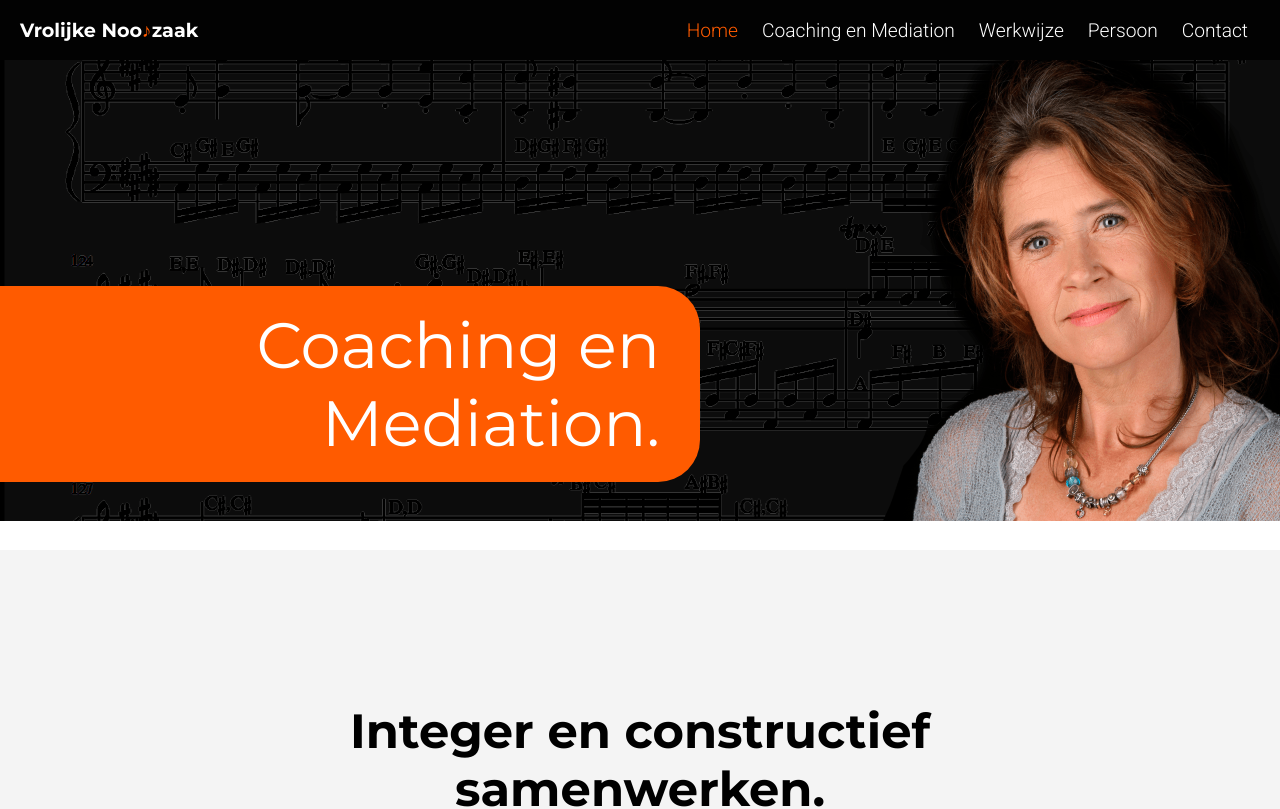
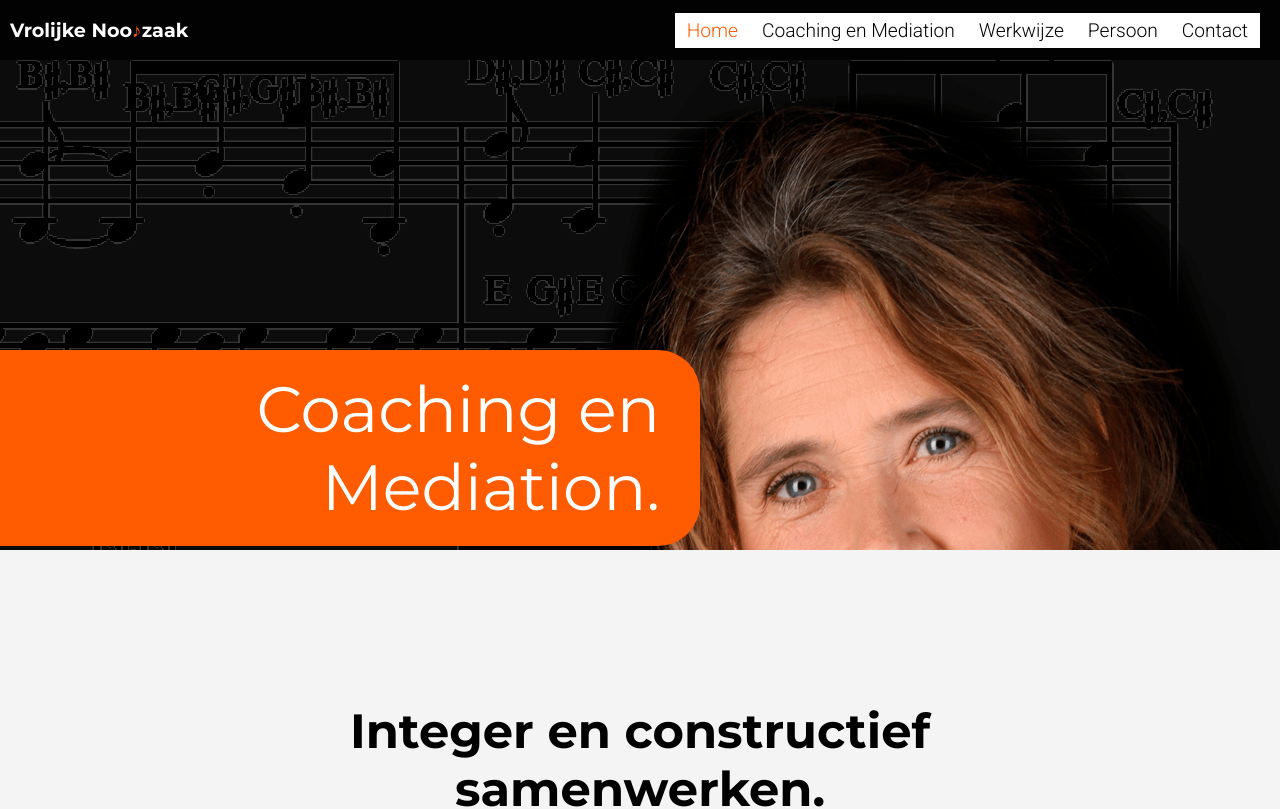
Before and after one commit to jodelajo/jet-app, a React (Create React App) app: page / in a window 1280 px wide. Shown: the top 809 px of the page. Built offline with nearby package versions, Linux system fonts and the light colour scheme.

Commit message:
mobile nav

```diff
--- a/src/App.css
+++ b/src/App.css
@@ -3,4 +3,5 @@
   flex-direction: column;
   padding: 0;
   flex: 1;
+  width: 100vw;
 }
--- a/src/components/blokBreed/BlokBreed.module.css
+++ b/src/components/blokBreed/BlokBreed.module.css
@@ -19,14 +19,14 @@
     box-shadow: 3px 3px 5px rgb(179, 179, 179, 0.5); */
     text-align: center;
     align-items: center;
-    padding: 3rem 8rem;
+    padding: 3rem 8rem 1rem 8rem;
    justify-content: center;
 }
 
 
 @media only screen and (min-width: 2000px) {
     .blocks {
-        padding-top: 10rem;
+        padding-top: 6rem;
         padding-bottom: 2rem;
     }
 
--- a/src/components/header/Header.module.css
+++ b/src/components/header/Header.module.css
@@ -1,41 +1,32 @@
-
 .header {
   display: flex;
   position: relative;
   margin: 0;
-  background: url("../../assets/slider_jet_note.png") no-repeat right top fixed;
-  width: 100%;
+  background: url("../../assets/slider_note.png");
+  width: 100vw;
   height: auto;
   background-size: contain;
-  min-height: 550px;
-  justify-content: center;
-  flex-direction: column;
-  align-items: flex-start;
+  min-height: 300px;
   z-index: -10;
-  /* border-bottom: 4px solid #ffc300; */
 }
 
 .banner {
   position: relative;
-  margin-bottom: 4rem;
-  /* overflow: hidden; */
-  width: 700px;
-  /* height: 300px; */
   animation-name: load;
   animation-timing-function: forwards;
   animation-duration: 2s;
+  margin-top: 8rem;
+  margin-bottom: 1rem;
+  width: 300px;
 }
 
 .animation {
   position: absolute;
-  left: -700px;
-  width: 700px;
-  /* height: 300px; */
+  left: -300px;
+  width: 300px;
   -webkit-animation: slide 1s forwards;
   animation: slide 1s forwards;
-  /* animation-timing-function: ease-in-out; */
 }
-
 
 @-webkit-keyframes slide {
   100% {
@@ -48,6 +39,48 @@
     left: 0;
   }
 }
+
+h1 {
+  font-size: 2rem;
+  font-weight: 500;
+  color: var(--colors-white);
+  text-align: end;
+  background-color: var(--colors-yellow);
+  /* min-width: 50%; */
+  border-bottom-right-radius: 42px;
+  border-top-right-radius: 42px;
+  padding: 10px 20px ;
+}
+
+@media only screen and (min-width: 992px){
+.header {
+  background: url("../../assets/slider_jet_note.png") no-repeat right top fixed;
+  min-height: 550px;
+  justify-content: center;
+  flex-direction: column;
+  align-items: flex-start;
+
+  /* border-bottom: 4px solid #ffc300; */
+}
+
+.banner {
+
+  margin-bottom: 4rem;
+  /* overflow: hidden; */
+  width: 700px;
+  /* height: 300px; */
+
+}
+
+.animation {
+
+  left: -700px;
+  width: 700px;
+  /* height: 300px; */
+
+  /* animation-timing-function: ease-in-out; */
+}
+
 
 h1 {
   font-size: 4rem;
@@ -63,7 +96,7 @@ h1 {
 
 .punt {
   color: var(--colors-white);
-}
+}}
 
 @media only screen and (min-width: 2000px) {
   .header {
--- a/src/components/navBar/NavBar.js
+++ b/src/components/navBar/NavBar.js
@@ -1,16 +1,115 @@
-import React from "react"
-import styles from './NavBar.module.css'
+import React, { useState } from "react";
+import styles from "./NavBar.module.css";
 import { NavLink } from "react-router-dom";
 
 export default function NavBar() {
-    return (<div className={styles.navBar}>
-        <div className={styles.name}>Vrolijke Noo<span className={styles.noot}>♪</span>zaak</div>
-        <div className={styles.menu}>
-            <NavLink exact to="/" className={styles.link} activeClassName={styles.active}>Home</NavLink>
-            <NavLink to="/coaching" className={styles.link} activeClassName={styles.active}>Coaching en Mediation</NavLink>
-            <NavLink to="/werkwijze" className={styles.link} activeClassName={styles.active}>Werkwijze</NavLink>
-            <NavLink to="/over" className={styles.link} activeClassName={styles.active}>Persoon</NavLink>
-            <NavLink to="/contact" className={styles.link} activeClassName={styles.active}>Contact</NavLink>
-        </div>
-    </div>)
+  const [checked, setChecked] = useState(false);
+
+  function handleClick() {
+    setChecked(!checked);
+  }
+
+  return (
+    <div className={styles.navBar}>
+      <div className={styles.name}>
+        Vrolijke Noo<span className={styles.noot}>♪</span>zaak
+      </div>
+
+      <label htmlFor="hamburger" className={styles.hamburgerIcon}>
+        &#9776;
+      </label>
+
+      <input
+        type="checkbox"
+        className={styles.hamburger}
+        id="hamburger"
+        checked={checked}
+        onChange={() => {
+          setChecked(!checked);
+        }}
+      />
+      {checked && (<div className={styles.menu}>
+        <NavLink
+          exact
+          to="/"
+          className={styles.link}
+          activeClassName={styles.active}
+          onClick={handleClick}
+        >
+          Home
+        </NavLink>
+        <NavLink
+          to="/coaching"
+          className={styles.link}
+          activeClassName={styles.active}
+          onClick={handleClick}
+        >
+          Coaching en Mediation
+        </NavLink>
+        <NavLink
+          to="/werkwijze"
+          className={styles.link}
+          activeClassName={styles.active}
+          onClick={handleClick}
+        >
+          Werkwijze
+        </NavLink>
+        <NavLink
+          to="/over"
+          className={styles.link}
+          activeClassName={styles.active}
+          onClick={handleClick}
+        >
+          Persoon
+        </NavLink>
+        <NavLink
+          to="/contact"
+          className={styles.link}
+          activeClassName={styles.active}
+          onClick={handleClick}
+        >
+          Contact
+        </NavLink>
+      </div>)}
+
+      {!checked && (<div className={styles.menuWeb}>
+        <NavLink
+          exact
+          to="/"
+          className={styles.link}
+          activeClassName={styles.active}
+        >
+          Home
+        </NavLink>
+        <NavLink
+          to="/coaching"
+          className={styles.link}
+          activeClassName={styles.active}
+        >
+          Coaching en Mediation
+        </NavLink>
+        <NavLink
+          to="/werkwijze"
+          className={styles.link}
+          activeClassName={styles.active}
+        >
+          Werkwijze
+        </NavLink>
+        <NavLink
+          to="/over"
+          className={styles.link}
+          activeClassName={styles.active}
+        >
+          Persoon
+        </NavLink>
+        <NavLink
+          to="/contact"
+          className={styles.link}
+          activeClassName={styles.active}
+        >
+          Contact
+        </NavLink>
+      </div>)}
+    </div>
+  );
 }
--- a/src/components/navBar/NavBar.module.css
+++ b/src/components/navBar/NavBar.module.css
@@ -1,4 +1,4 @@
-.navBar{
+.navBar {
   /* background-color:  #626262; */
   /* border-bottom: 1px solid rgb(216, 216, 216); */
   background-color: var(--colors-dark);
@@ -11,14 +11,15 @@
   width: 100%;
 }
 
-.name, .menu {
+.name,
+.menu {
   color: var(--colors-dark);
 
 }
 
 .name {
   text-align: left;
-    padding-left: 20px;
+  padding-left: 10px;
   color: var(--colors-white);
   font-weight: 600;
 
@@ -27,20 +28,73 @@
   color: var(--colors-yellow);
 }
 
+.hamburgerIcon {
+  color: var(--colors-white);
+  font-size: 2.2em;
+  margin-right: 10px;
+  margin-bottom: 12px;
+
+}
+
+#hamburger {
+  display: none;
+}
+
+.hamburger {
+  display: none;
+}
+
 .menu {
   color: var(--colors-white);
   text-align: end;
   padding-right: 20px;
+  display: block;
+  top: 90px;
+  right: 0;
+  width: 200px;
+  position: absolute;
+}
+
+
+.menuWeb {
+  display: none;
 }
 
 .link {
-    color: var(--colors-white);
+  color: var(--colors-dark);
+  background-color: var(--colors-white);
   text-decoration: none;
   padding: 6px 12px;
   font-size: 1.2rem;
   font-family: "Roboto", sans-serif;
+  width: 200px;
+  display: block;
 }
 
 .active {
   color: var(--colors-yellow);
 }
+
+@media only screen and (min-width: 992px) {
+  .menuWeb {
+    color: var(--colors-white);
+    text-align: end;
+    padding-right: 20px;
+    box-sizing: border-box;
+    display: flex;
+    justify-content: space-between;
+  }
+
+  .link {
+      width: auto;
+  }
+
+
+  .menu {
+      display: none;
+  }
+
+  .hamburgerIcon {
+      display: none;
+  }
+}
--- a/src/pages/home/Home.module.css
+++ b/src/pages/home/Home.module.css
@@ -3,6 +3,7 @@
     flex-direction: column;
     padding: 0;
     flex: 1;
+    width: 100vw;
 
 }
 
```
Lines whose indentation alone changed are shown as unchanged.
